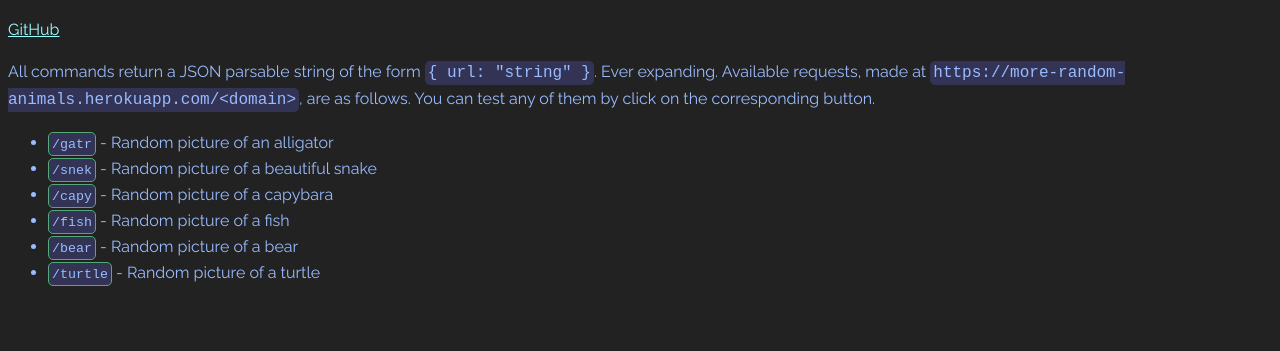
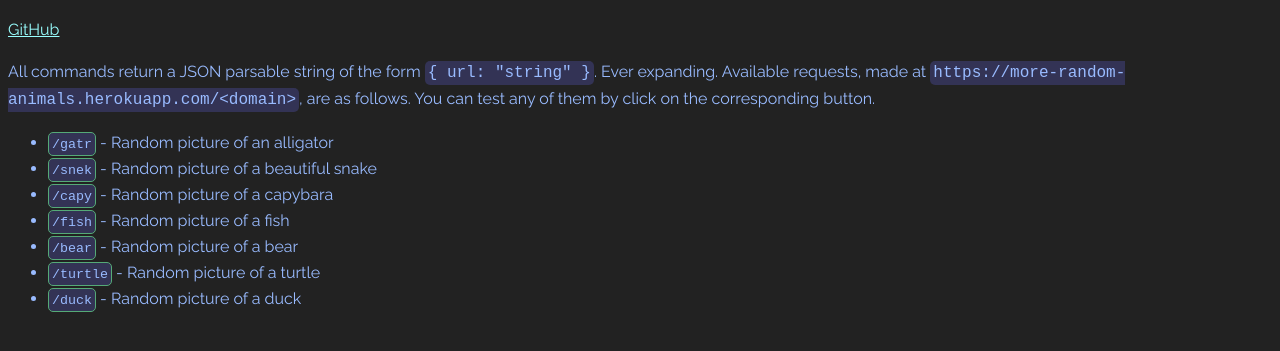
Before and after one commit to LimitlessSocks/more-random-animals, a website: page public/index.html in a window 1280 px wide. Shown: the part 97-448 px from the top of the page. Drawn offline with Linux system fonts and the light colour scheme; a web font is replaced by a local one.

Commit message:
update site

```diff
--- a/public/index.html
+++ b/public/index.html
@@ -20,6 +20,7 @@
         <li><button class="protocol"><code>/fish</code></button> - Random picture of a fish</li>
         <li><button class="protocol"><code>/bear</code></button> - Random picture of a bear</li>
         <li><button class="protocol"><code>/turtle</code></button> - Random picture of a turtle</li>
+        <li><button class="protocol"><code>/duck</code></button> - Random picture of a duck</li>
     </ul>
     <div id="output"></div>
 </body>
```
